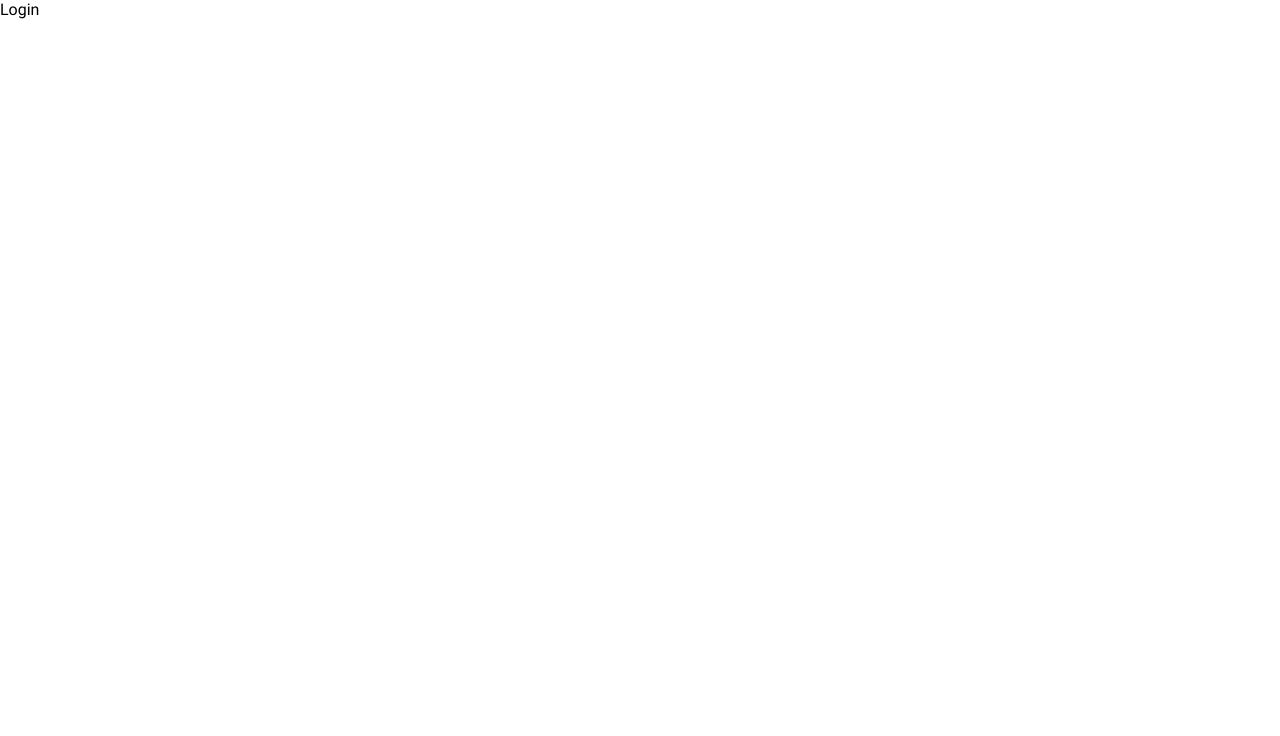
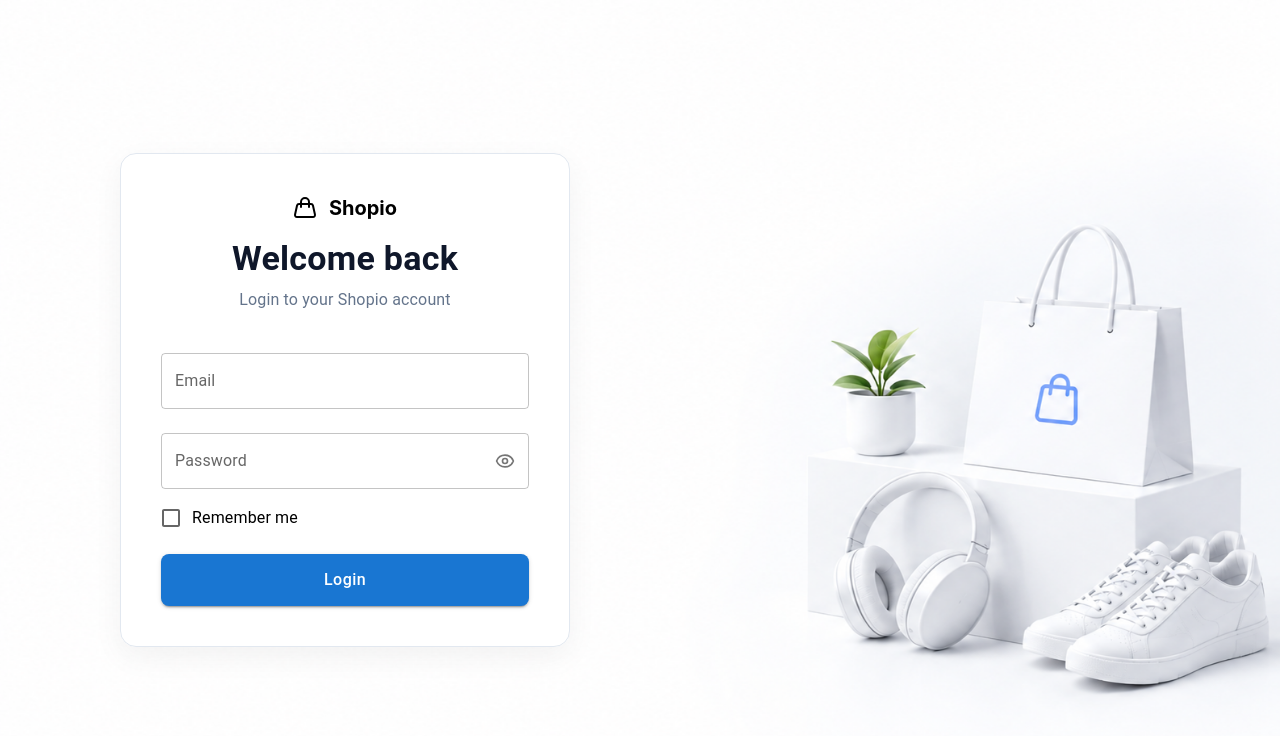
Before and after one commit to fatemeh-hn/proj-shopino, a React (Vite) app: page /login in a window 1280 px wide. Shown: the top 736 px of the page. Built offline with nearby package versions, Linux system fonts and the light colour scheme.

Commit message:
add style with MUI for login page

```diff
--- a/src/App.css
+++ b/src/App.css
@@ -1,10 +1 @@
 @import "tailwindcss";
-
-@font-face {
-    font-family: "VazirMatn";
-    src: url(./assets/fonts/Vazirmatn-Regular.woff2);
-}
-
-body {
-  font-family: "VazirMatn", sans-serif;
-}
--- a/src/pages/Login.tsx
+++ b/src/pages/Login.tsx
@@ -1,9 +1,113 @@
-import React from 'react'
+import {
+  Box,
+  TextField,
+  Button,
+  Typography,
+  Checkbox,
+  FormControlLabel,
+  InputAdornment,
+} from "@mui/material";
+
+import { Eye, EyeOff, Handbag } from "lucide-react";
+import { useState } from "react";
 
 function Login() {
+  const [showPassword, setShowPassword] = useState(false);
   return (
-    <div>Login</div>
-  )
+    <div
+      className="min-h-screen bg-cover bg-center bg-no-repeat"
+      style={{ backgroundImage: "url('/login.png')" }}
+    >
+      <Box
+        sx={{
+          minHeight: "100vh",
+          display: "flex",
+          alignItems: "center",
+          justifyContent: "flex-start",
+          paddingLeft: "120px",
+        }}
+      >
+        {/* Login Form */}
+        <Box
+          sx={{
+            width: "450px",
+            backgroundColor: "rgba(255, 255, 255, 0.95)",
+            border: "1px solid #e2e8f0",
+            borderRadius: "16px",
+            padding: "40px",
+
+            boxShadow: "0 10px 30px rgba(0,0,0,0.05)",
+          }}
+        >
+          <div className="flex shrink-0 items-center justify-center gap-3 mb-4">
+            <Handbag className="h-6 w-6" />
+
+            <p className="text-xl font-bold text-black">Shopio</p>
+          </div>
+          <Typography
+            variant="h4"
+            sx={{
+              fontWeight: 700,
+              textAlign: "center",
+              color: "#0f172a",
+              marginBottom: "8px",
+            }}
+          >
+            Welcome back
+          </Typography>
+
+          <Typography
+            sx={{
+              textAlign: "center",
+              color: "#64748b",
+              marginBottom: "25px",
+            }}
+          >
+            Login to your Shopio account
+          </Typography>
+
+          <TextField fullWidth label="Email" type="email" margin="normal" />
+
+          <TextField
+            fullWidth
+            label="Password"
+            type={showPassword ? "text" : "password"}
+            margin="normal"
+            slotProps={{
+              input: {
+                endAdornment: (
+                  <InputAdornment position="end">
+                    <button
+                      type="button"
+                      onClick={() => setShowPassword(!showPassword)}
+                    >
+                      {showPassword ? <EyeOff size={20} /> : <Eye size={20} />}
+                    </button>
+                  </InputAdornment>
+                ),
+              },
+            }}
+          />
+
+          <FormControlLabel control={<Checkbox />} label="Remember me" />
+
+          <Button
+            fullWidth
+            variant="contained"
+            sx={{
+              marginTop: "15px",
+              padding: "12px",
+              borderRadius: "8px",
+              textTransform: "none",
+              fontSize: "16px",
+            }}
+          >
+            Login
+          </Button>
+        </Box>
+      </Box>
+    </div>
+  );
 }
 
-export default Login
+export default Login;
--- a/src/pages/ProductDetails.tsx
+++ b/src/pages/ProductDetails.tsx
@@ -196,7 +196,7 @@ function ProductDetails() {
               <NumberSpinner size="small" defaultValue={1} />
             </Box>
 
-            <div className="w-80">
+            <div className="w-80 mt-1">
               <Button />
             </div>
           </div>
```
Also changed, not shown: public/login.png (added).
